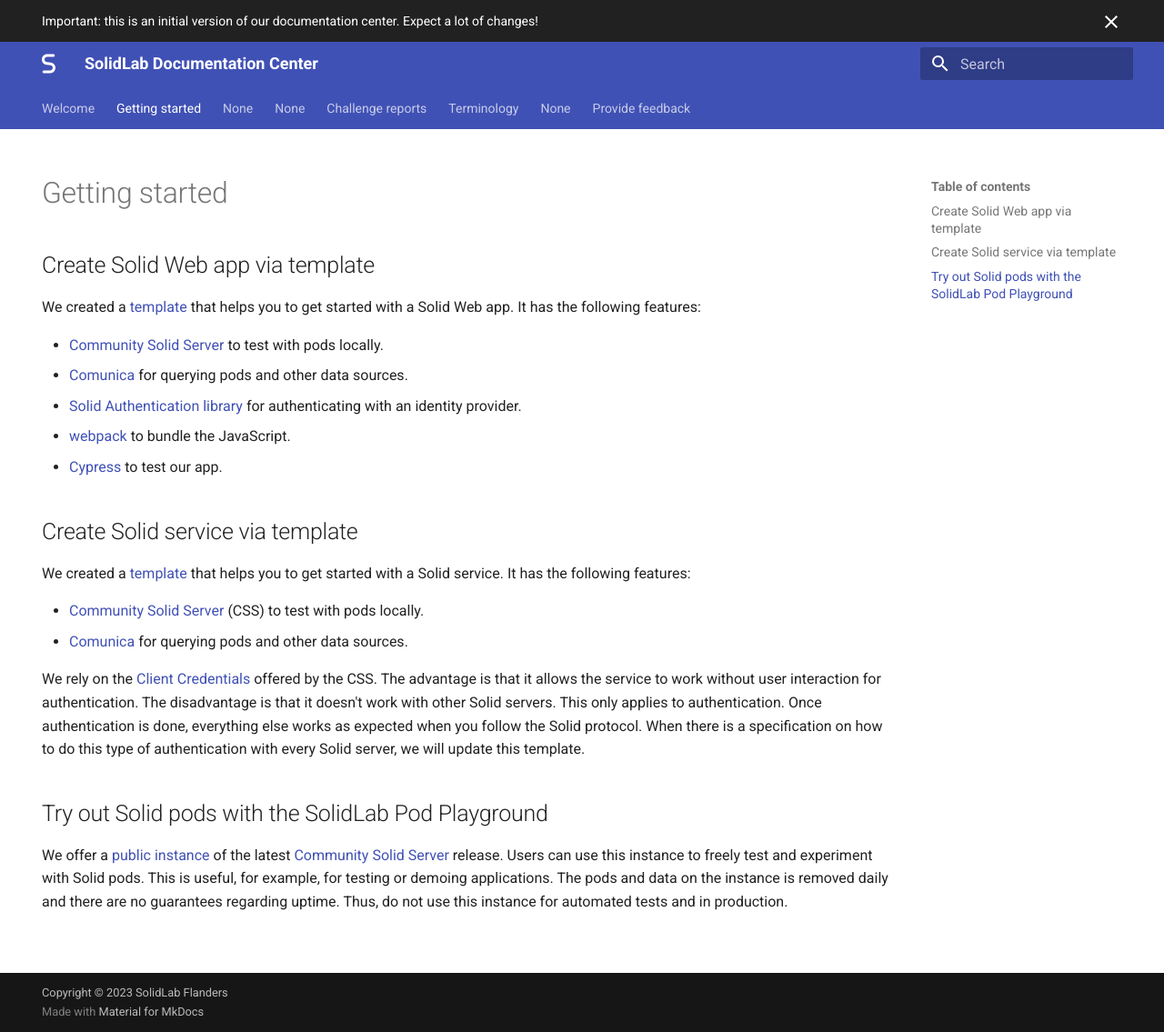
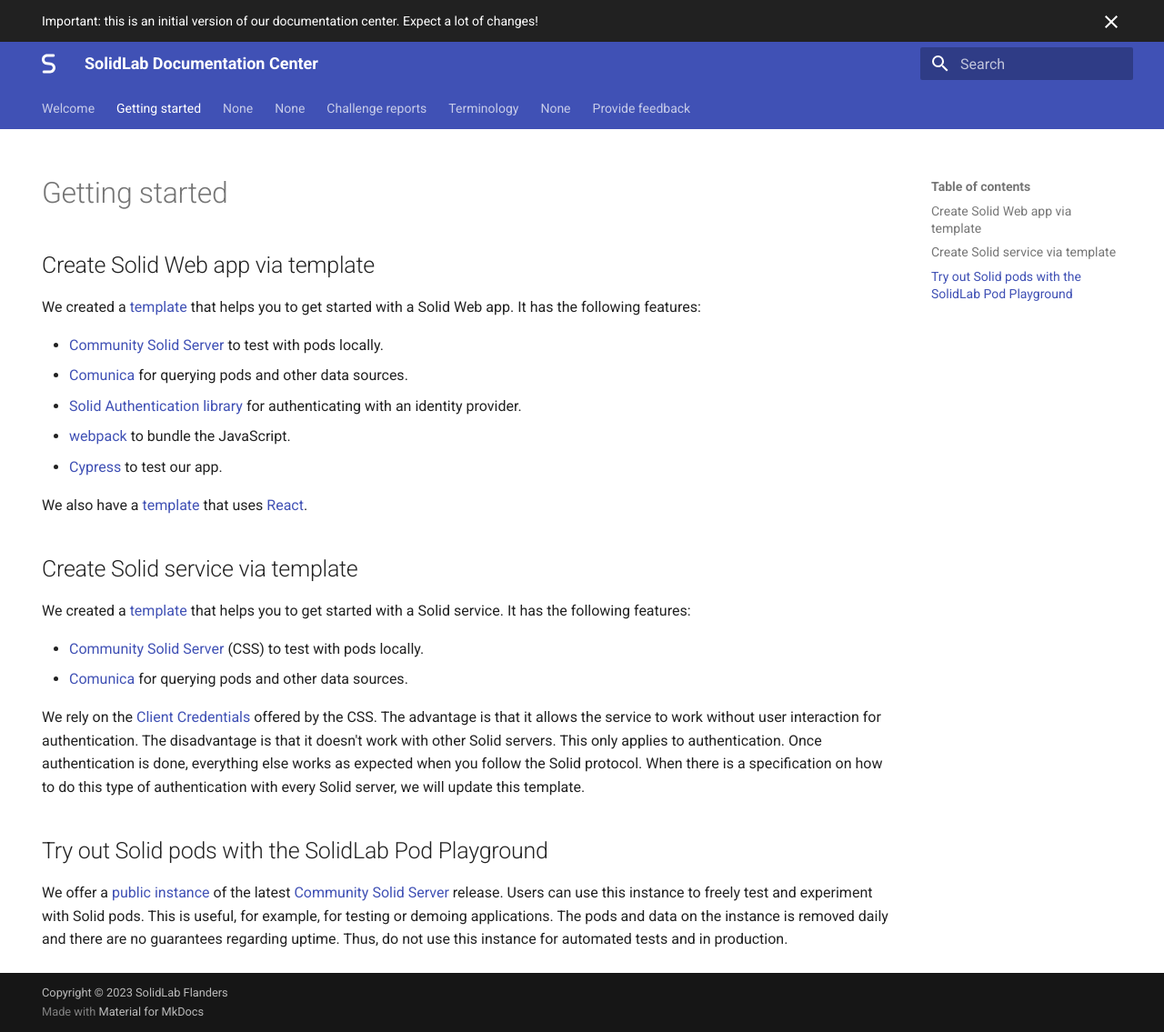
Before and after one commit to SolidLabResearch/documentation-center, an MkDocs documentation site: the page built from docs/getting-started.md, in a window 1280 px wide and 1135 px high. Shown: the whole window at 91% size. Built offline with MkDocs 1.6.1 and Material for MkDocs 9.7.7, drawn with Linux system fonts in a browser that asks for light colours.

Commit message:
Add link to React Web app template

```diff
--- a/docs/getting-started.md
+++ b/docs/getting-started.md
@@ -17,6 +17,9 @@
   for authenticating with an identity provider.
 - [webpack](https://webpack.js.org/) to bundle the JavaScript.
 - [Cypress](https://www.cypress.io/) to test our app.
+
+We also have a [template](https://github.com/SolidLabResearch/solid-web-app-react-template) that
+uses [React](https://react.dev/).
 
 ## Create Solid service via template
 
```
Also changed, not shown: CHANGELOG.md (+3 -0 lines).
